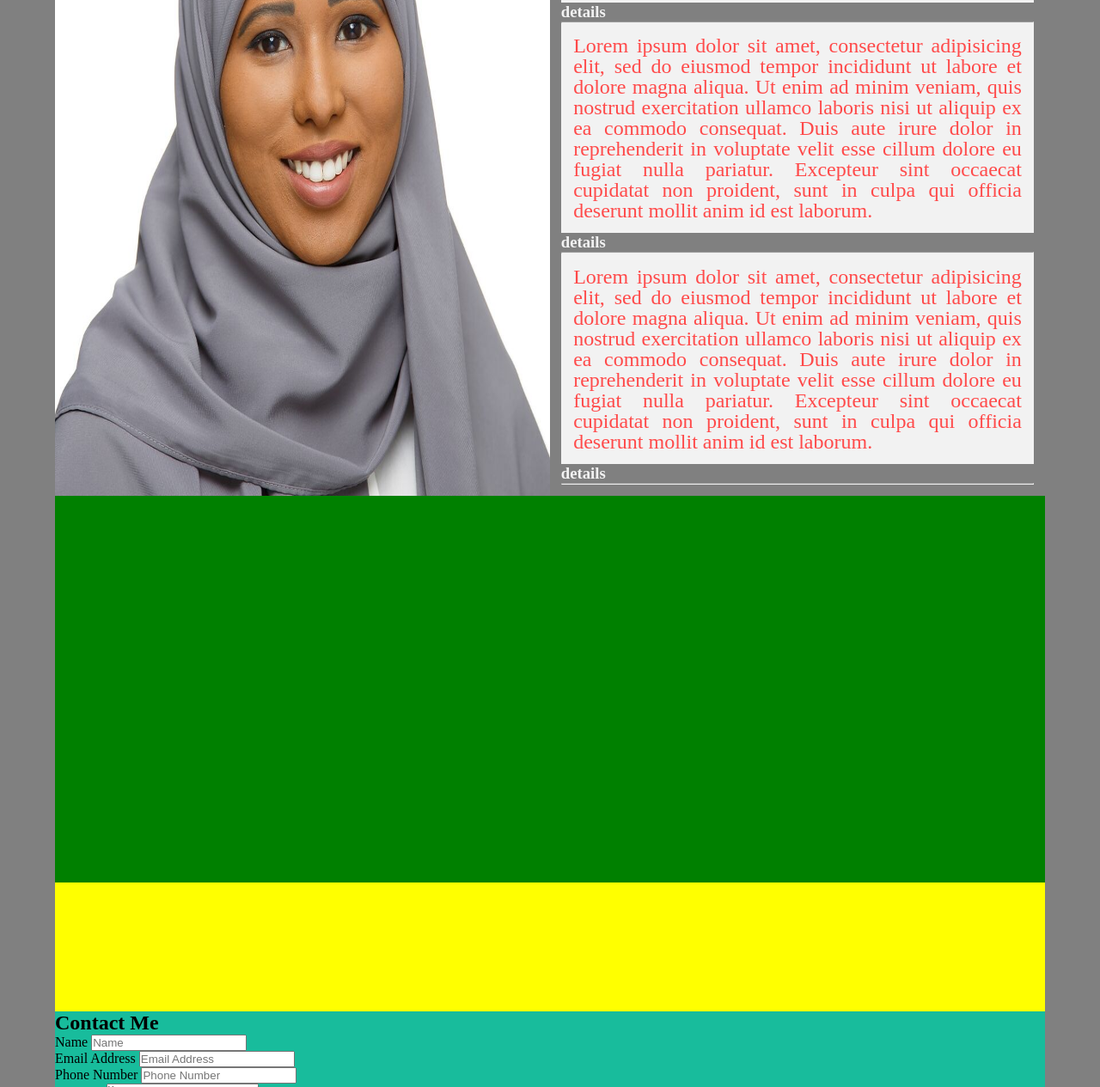
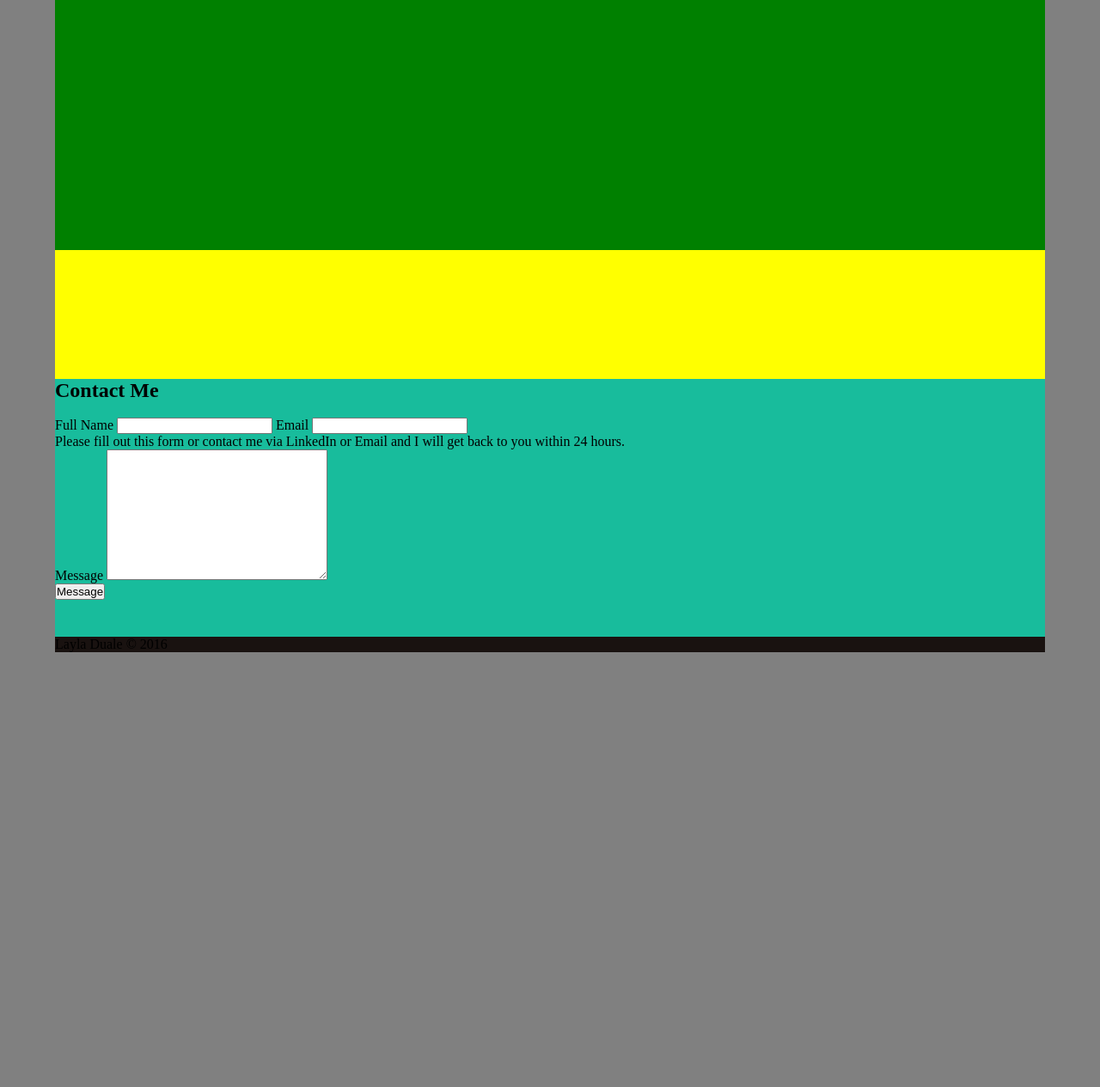
Before and after one commit to Layla5/Layla5, a plain HTML site: page index.html in a window 1280 px wide. Shown: the part 1535-2800 px from the top of the page at 86% size. After the commit the page ends 2326 px from the top, so only its background shows below. Drawn offline with Linux system fonts and the light colour scheme.

Commit message:
Update index.html

```diff
--- a/index.html
+++ b/index.html
@@ -6,7 +6,6 @@
     <meta name="viewport" content="width=device-width, initial-scale=1">
     <link rel="stylesheet" href="css/style25.css" media="screen">
   <body>
-		<img src="img/silver.jpeg" alt="silver background" style="width:600px;height:500px;">
   <header class="clearfix">
       <div class="logo">
         <a href="#home"><img src="img/ldheadshot.png" alt="my logo"/></a>
@@ -28,37 +27,31 @@
     <section id="home">
       <h1>Layla Duale</h1>
       <hr>
-      <h3>Front End Web Developer-Eye for Design-Tech Driven</h3>
+      <h3>Front End Web Developer Who is Passionate about Design </h3>
     </section>
 
     <div class="container">
     <!-- about me section -->
     <section id="about">
-      <img src="img/ldheadshot.png" alt="my picture" />
+      <img src="img/ldheadshot.png" alt="my picture"/>
       <article class="bio">
-        <h3>details</h3>
+        <h3>About Me</h3>
         <hr>
         <p>
           I am a budding front end web and mobile applications developer. CSS3, JavaScript, and HTML5 Application Development Fundamentals are new web languages that I am becoming more knowledgeable in. With over 7 years in customer service experience working in different sectors from public service, medical to insurance.
         </p>
-        <h3>details</h3>
-        <hr>
-        <p>
-          Lorem ipsum dolor sit amet, consectetur adipisicing elit, sed do eiusmod tempor incididunt ut labore et dolore magna aliqua. Ut enim ad minim veniam, quis nostrud exercitation ullamco laboris nisi ut aliquip ex ea commodo consequat. Duis aute irure dolor in reprehenderit in voluptate velit esse cillum dolore eu fugiat nulla pariatur. Excepteur sint occaecat cupidatat non proident, sunt in culpa qui officia deserunt mollit anim id est laborum.
-        </p>
-        <h3>details</h3>
-        <hr>
-        <p>
-          Lorem ipsum dolor sit amet, consectetur adipisicing elit, sed do eiusmod tempor incididunt ut labore et dolore magna aliqua. Ut enim ad minim veniam, quis nostrud exercitation ullamco laboris nisi ut aliquip ex ea commodo consequat. Duis aute irure dolor in reprehenderit in voluptate velit esse cillum dolore eu fugiat nulla pariatur. Excepteur sint occaecat cupidatat non proident, sunt in culpa qui officia deserunt mollit anim id est laborum.
-        </p>
-        <h3>details</h3>
-        <hr>
+
+
 
       </article>
     </section>
     <!-- portfolio section -->
     <section id="portfolio">
 
+	<ul class="portfolio-list">
+						<li class="portfolio-item"><a href="https://my-work/brickbreaker/game.html"><img src="Layla5.github.io/brickBreakerimg.jpg"></a></li>
+
+					</ul>
     </section>
     <!-- skills section -->
     <section id="skills">
@@ -67,47 +60,33 @@
     <!-- contact section -->
     <section id="contact">
 
-	<h1>Contact Me</h1>
-	<form name="sentMessage" id="contactForm" novalidate>
-                        <div class="row control-group">
-                            <div class="form-group col-xs-12 floating-label-form-group controls">
-                                <label>Name</label>
-                                <input type="text" class="form-control" placeholder="Name" id="name" required data-validation-required-message="Please enter your name.">
-                                <p class="help-block text-danger"></p>
-                            </div>
-                        </div>
-                        <div class="row control-group">
-                            <div class="form-group col-xs-12 floating-label-form-group controls">
-                                <label>Email Address</label>
-                                <input type="email" class="form-control" placeholder="Email Address" id="email" required data-validation-required-message="Please enter your email address.">
-                                <p class="help-block text-danger"></p>
-                            </div>
-                        </div>
-                        <div class="row control-group">
-                            <div class="form-group col-xs-12 floating-label-form-group controls">
-                                <label>Phone Number</label>
-                                <input type="tel" class="form-control" placeholder="Phone Number" id="phone" required data-validation-required-message="Please enter your phone number.">
-                                <p class="help-block text-danger"></p>
-                            </div>
-                        </div>
-                        <div class="row control-group">
-                            <div class="form-group col-xs-12 floating-label-form-group controls">
-                                <label>Message</label>
-                                <textarea rows="5" class="form-control" placeholder="Message" id="message" required data-validation-required-message="Please enter a message."></textarea>
-                                <p class="help-block text-danger"></p>
-                            </div>
-                        </div>
-                        <br>
-                        <div id="success"></div>
-                        <div class="row">
-                            <div class="form-group col-xs-12">
-                                <button type="submit" class="btn btn-success btn-lg">Send</button>
-                            </div>
-                        </div>
-                    </form>
+	<h1>Contact Me</h1><br>
 
+	<form action="" method="post">
+						<div class="top-section">
+						<fieldset style="border: 0;">
+								<label for="full-name">Full Name</label>
+								<input type="text" id="full-name" name="full-name" />
+
+								<label for="email">Email</label>
+								<input type="email" id="email" />
+							</fieldset>
+
+							<div class="contact-info">
+								<p>Please fill out this form or contact me via LinkedIn or Email and I will get back to you within 24 hours.</p>
+
+							</div>
+						</div>
+
+						<fieldset style="border: 0;">
+							<label for="message">Message</label>
+							<textarea name="message" id="message" cols="30" rows="10"></textarea>
+						</fieldset>
+
+						<input type="submit" class="submit-button" value="Message" />
+					</form>
     </section>
-    </div>
+
 
 
     <script>
@@ -119,10 +98,10 @@
 
 
 
-	<footer>
-      <p>
+	<footer class="footer">
+
         Layla Duale &copy 2016
-      </p>
+
     </footer>
 
 
```
